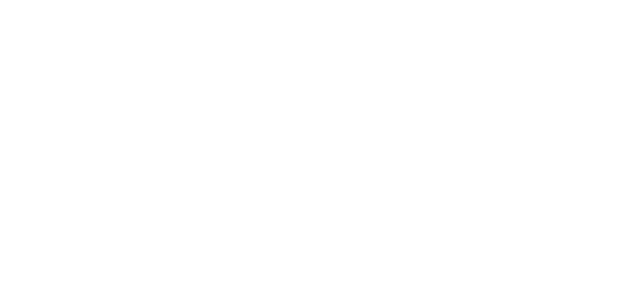
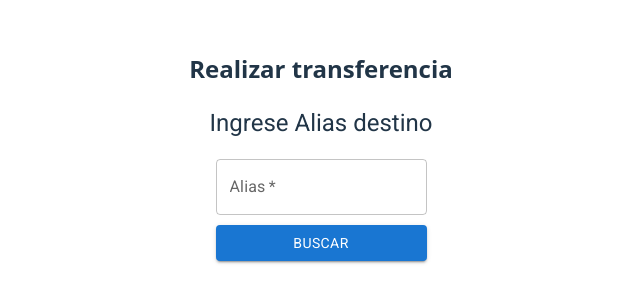
Before and after one commit to alkemyTech/CFITDF-NetReact-W2-Back-S1, a React (Vite) app in the folder frontend/DigitalArsFront/: page /transaccion in a window 1280 px wide. Before the commit this address had no page. Shown: the part 254-556 px from the top of the page, without its empty margins (319-959 px from the left). Built offline with nearby package versions, Linux system fonts and the light colour scheme.

Commit message:
Agregando cambios en Dashboard, ConsultaAlias y FormTransaccion

```diff
--- a/frontend/DigitalArsFront/src/App.tsx
+++ b/frontend/DigitalArsFront/src/App.tsx
@@ -2,6 +2,9 @@ import { Routes, Route } from 'react-router-dom'
 import './App.css'
 import BrandingSignInPage from './Components/FormLogin/FormLogin'
 import DashboardLayoutBasic from './Components/Dashboard/Dashboard'
+import ConsultaAlias from './Components/Dashboard/ConsultaAlias'
+import Transaccion from './Components/FormTransaccion/Transaccion'
+
 
 
 function App() {
@@ -11,7 +14,10 @@ function App() {
         <Routes>
           <Route path="/" element={<BrandingSignInPage />} />
           <Route path="/dashboard" element={<DashboardLayoutBasic />} />
-        </Routes>
+          <Route path="/consulta-alias" element={<ConsultaAlias />} /> {/* Nueva ruta para ConsultaAlias */}
+        <Route path="/transaccion" element={<Transaccion />} />
+            </Routes>
+
     </div>
   )
 }
--- /dev/null
+++ b/frontend/DigitalArsFront/src/Components/Dashboard/ConsultaAlias.tsx
@@ -0,0 +1,64 @@
+import { useState } from "react";
+import { TextField, Button, Typography } from "@mui/material";
+import axios from "axios";
+
+const ConsultaAlias = () => {
+  const [alias, setAlias] = useState("");
+  const [titular, setTitular] = useState(null);
+const [nombreUsuario, setNombreUsuario] = useState(null); // Nuevo estado para el nombre
+
+  const handleChange = (e) => {
+    setAlias(e.target.value);
+  };
+
+  const handleSubmit = async (e) => {
+    e.preventDefault();
+
+
+  const token = localStorage.getItem("token"); // Recupera el token si la API lo requiere
+
+  try {
+    const aliasResponse = await axios.get(`http://localhost:5056/api/cuenta/alias/${alias}`, {
+      headers: { Authorization: `Bearer ${token}` }
+    });
+
+    const id = aliasResponse.data.iD_USUARIO;
+
+    if (!id) {
+      setTitular("Alias encontrado, pero no tiene un ID de usuario asociado");
+      return;
+    }
+
+    console.log("ID Usuario obtenido:", id);
+    setTitular(id);
+
+    // Obtén el nombre del usuario con el ID_USUARIO
+    const usuarioResponse = await axios.get(`http://localhost:5056/api/user/${id}`, {
+      headers: { Authorization: `Bearer ${token}` }
+    });
+
+    setNombreUsuario(usuarioResponse.data.nombre || "Usuario sin nombre registrado");
+
+  } catch (error) {
+    console.error("Error al obtener los datos:", error);
+    setTitular("Error al obtener los datos");
+}
+
+  };
+
+  return (
+    <div style={{ display: "flex", flexDirection: "column", alignItems: "center", gap: 20 }}>
+      <Typography variant="h5">Ingrese Alias destino</Typography>
+      <form onSubmit={handleSubmit} style={{ display: "flex", flexDirection: "column", gap: 10 }}>
+        <TextField label="Alias" name="alias" value={alias} onChange={handleChange} required />
+
+        <Button type="submit" variant="contained">Buscar</Button>
+      </form>
+      {titular && <Typography variant="h6">Titular: {titular}</Typography>}
+      {nombreUsuario && <Typography variant="h6">Nombre: {nombreUsuario}</Typography>}
+
+    </div>
+  );
+};
+
+export default ConsultaAlias;
--- a/frontend/DigitalArsFront/src/Components/Dashboard/Dashboard.tsx
+++ b/frontend/DigitalArsFront/src/Components/Dashboard/Dashboard.tsx
@@ -9,6 +9,9 @@ import LayersIcon from '@mui/icons-material/Layers';
 import { AppProvider, type Navigation } from '@toolpad/core/AppProvider';
 import { DashboardLayout } from '@toolpad/core/DashboardLayout';
 import { DemoProvider, useDemoRouter } from '@toolpad/core/internal';
+import { Button } from "@mui/material";
+import { useNavigate } from "react-router-dom";
+
 
 const NAVIGATION: Navigation = [
   {
@@ -24,6 +27,11 @@ const NAVIGATION: Navigation = [
     segment: 'orders',
     title: 'Orders',
     icon: <ShoppingCartIcon />,
+  },
+    {
+    segment: 'Transaccion',
+    title: 'Transaccion',
+    icon: <DashboardIcon />,
   },
   {
     kind: 'divider',
@@ -73,6 +81,7 @@ const demoTheme = createTheme({
 });
 
 function DemoPageContent({ pathname }: { pathname: string }) {
+  const navigate = useNavigate();
   return (
     <Box
       sx={{
@@ -84,6 +93,8 @@ function DemoPageContent({ pathname }: { pathname: string }) {
       }}
     >
       <Typography>Dashboard content for {pathname}</Typography>
+        <Button variant="contained" color="primary" onClick={() => navigate("/transaccion")}>
+        Ir a Transacción </Button>
     </Box>
   );
 }
@@ -117,6 +128,7 @@ export default function DashboardLayoutBasic(props: DemoProps) {
         <DashboardLayout>
           <DemoPageContent pathname={router.pathname} />
         </DashboardLayout>
+
       </AppProvider>
       {/* preview-end */}
     </DemoProvider>
--- /dev/null
+++ b/frontend/DigitalArsFront/src/Components/FormTransaccion/Transaccion.tsx
@@ -0,0 +1,15 @@
+
+import ConsultaAlias from "../Dashboard/ConsultaAlias";
+
+function Transaccion() {
+
+
+  return (
+    <div>
+      <h2>Realizar transferencia</h2>
+      <ConsultaAlias></ConsultaAlias>
+    </div>
+  );
+}
+
+export default Transaccion;
```
Also changed, not shown: 1 other file (tests, documents, lock files or other folders).
